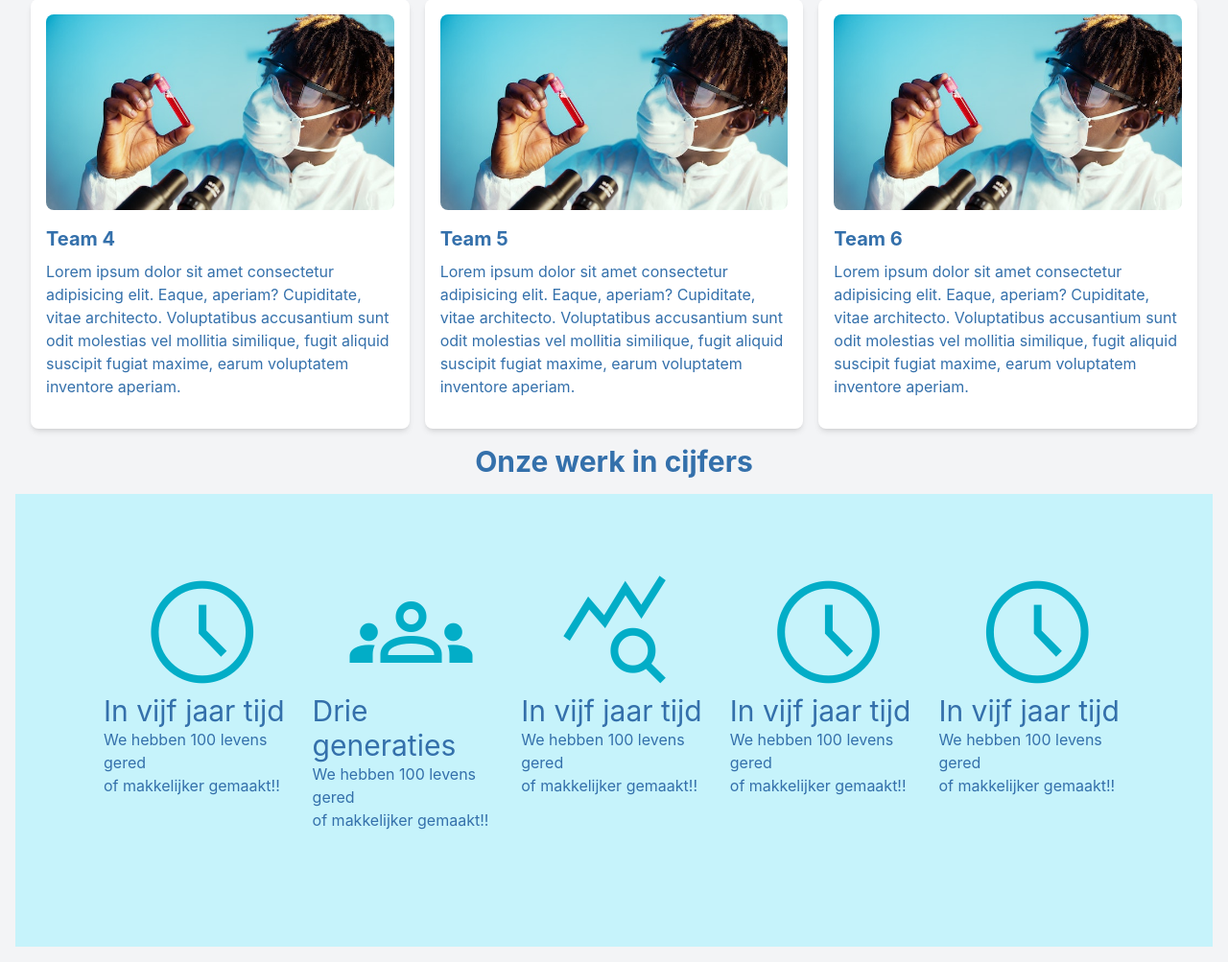
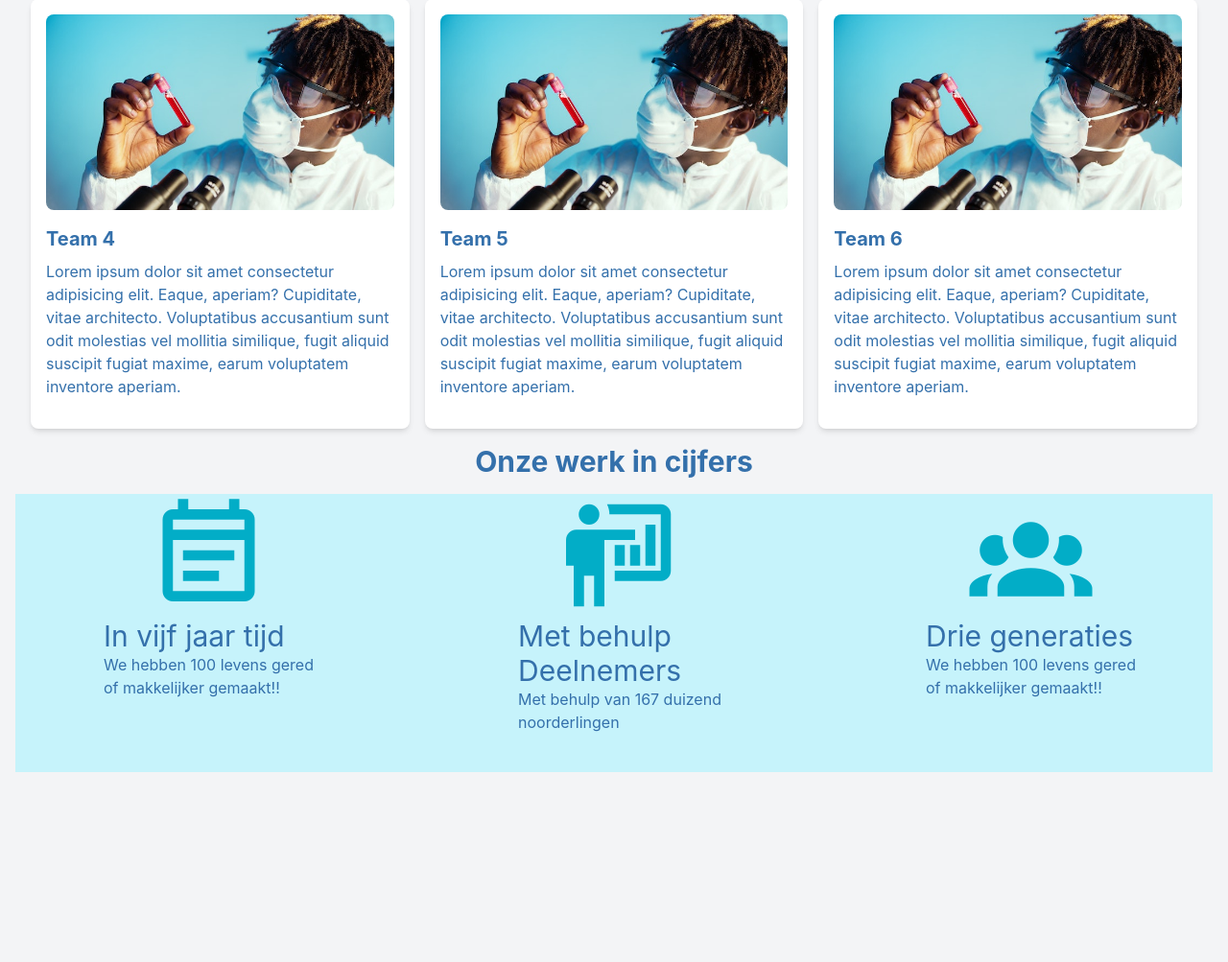
Before and after one commit to yamen22-dev/aletta-s, a PHP site: page /jaarboek.php in a window 1280 px wide. Shown: the part 1033-2036 px from the top of the page at 96% size. After the commit the page ends 1838 px from the top, so only its background shows below. Run offline with PHP 8.4, Linux system fonts and the light colour scheme; some libraries are stand-ins or nearby versions.

Commit message:
'Onze werk in cijfers' in jaarboek pagina is af

```diff
--- a/jaarboek.php
+++ b/jaarboek.php
@@ -12,7 +12,7 @@
     <link rel="icon" type="image/png" sizes="32x32" href="/aletta-s/img/favicon_io/apple-touch-icon.png">
     <link rel="icon" type="image/png" sizes="16x16" href="/aletta-s/img/favicon_io/apple-touch-icon.png">
     <!-- google material symbols -->
-    <link rel="stylesheet" href="https://fonts.googleapis.com/css2?family=Material+Symbols+Outlined:opsz,wght,FILL,GRAD@48,400,0,0" />
+    <link rel="stylesheet" href="https://cdn.jsdelivr.net/npm/@mdi/font@7.1.96/css/materialdesignicons.min.css">
     <link rel="stylesheet" href="style.css">
 </head>
 
@@ -158,46 +158,28 @@
    <!-- in cijfers section -->
    <div>
     <h2 class="text-3xl font-bold text-center my-4">Onze werk in cijfers</h2>
-    <div id="container-section-cijfers" class="flex md:flex-row flex-col justify-between container p-20">
+    <div id="container-section-cijfers" class="flex md:flex-row flex-col justify-between px-20 py-15">
       <!-- in vijf jaar tijd -->
         <div class="flex flex-col ml-3 mb-10">
-            <span class="md:text-9xl text-7xl text-center material-symbols-outlined">
-                schedule
-            </span>
+            <span class="mdi mdi-calendar-text-outline md:text-9xl text-7xl text-center"></span>
             <h3 class="text-3xl ">In vijf jaar tijd</h3>
             <p>We hebben 100 levens gered <br> of makkelijker gemaakt!!</p>
         </div>
         <!-- drie generaties -->
         <div class="flex flex-col ml-3 mb-10">
-            <span class="md:text-9xl text-7xl text-center material-symbols-outlined">
-                groups
-            </span>
-            <h3 class="text-3xl">Drie generaties</h3>
-            <p>We hebben 100 levens gered <br> of makkelijker gemaakt!!</p>
+            <span class="mdi mdi-human-male-board-poll md:text-9xl text-7xl text-center"></span>
+            <h3 class="text-3xl">Met behulp <br> Deelnemers</h3>
+            <p>Met behulp van 167 duizend <br> noorderlingen</p>
         </div>
         <div class="flex flex-col ml-3 mb-10">
-            <span class="md:text-9xl text-7xl text-center material-symbols-outlined">
-                query_stats
-            </span>
-            <h3 class="text-3xl">In vijf jaar tijd</h3>
-            <p>We hebben 100 levens gered <br> of makkelijker gemaakt!!</p>
-        </div>
-        <div class="flex flex-col ml-3 mb-10">
-            <span class="md:text-9xl text-7xl text-center material-symbols-outlined">
-                schedule
-            </span>
-            <h3 class="text-3xl">In vijf jaar tijd</h3>
-            <p>We hebben 100 levens gered <br> of makkelijker gemaakt!!</p>
-        </div>
-        <div class="flex flex-col ml-3 mb-10">
-            <span class="md:text-9xl text-7xl text-center material-symbols-outlined">
-                schedule
-            </span>
-            <h3 class="text-3xl">In vijf jaar tijd</h3>
+            <span class="mdi mdi-account-group md:text-9xl text-7xl text-center"></span>
+            <h3 class="text-3xl">Drie generaties</h3>
             <p>We hebben 100 levens gered <br> of makkelijker gemaakt!!</p>
         </div>
     </div>
    </div>
+
+
    </div>
         <!-- JavaScript -->
         <script>
--- a/style.css
+++ b/style.css
@@ -19,6 +19,7 @@ a {
 #container-section-cijfers {
     background-color: var(--container-background-color);
 }
-span {
-    color: #02adc7;
+.mdi {
+color: #02adc7 !important;
+
 }
```
